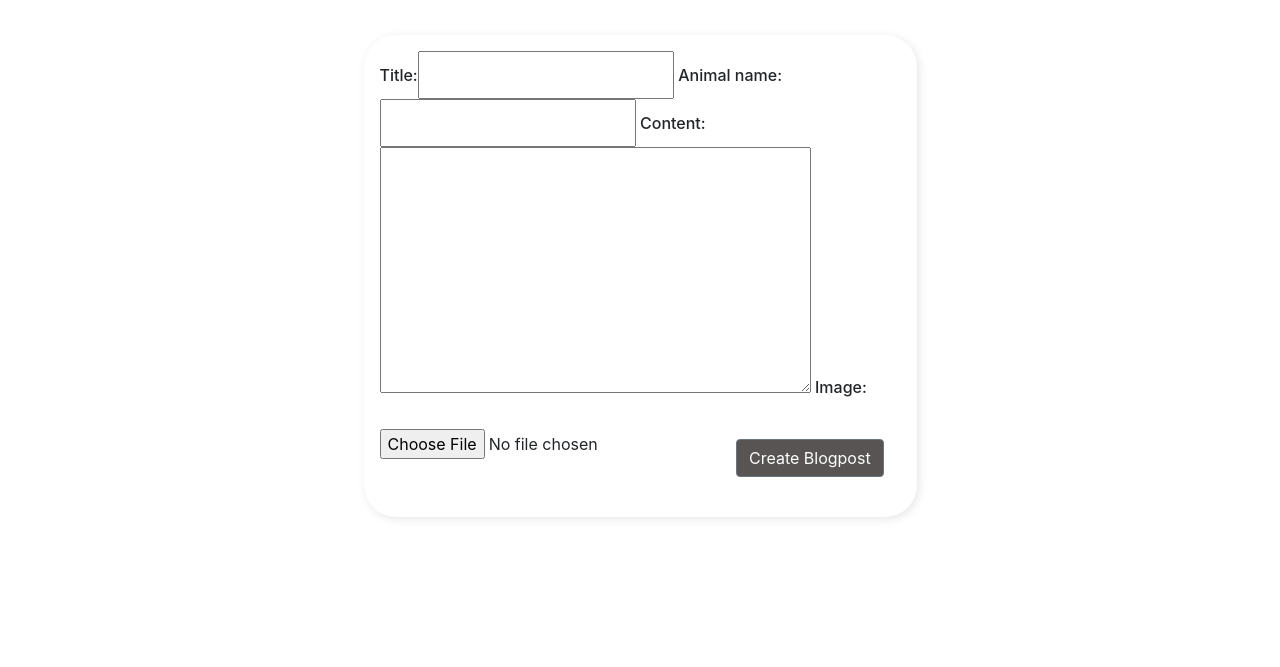
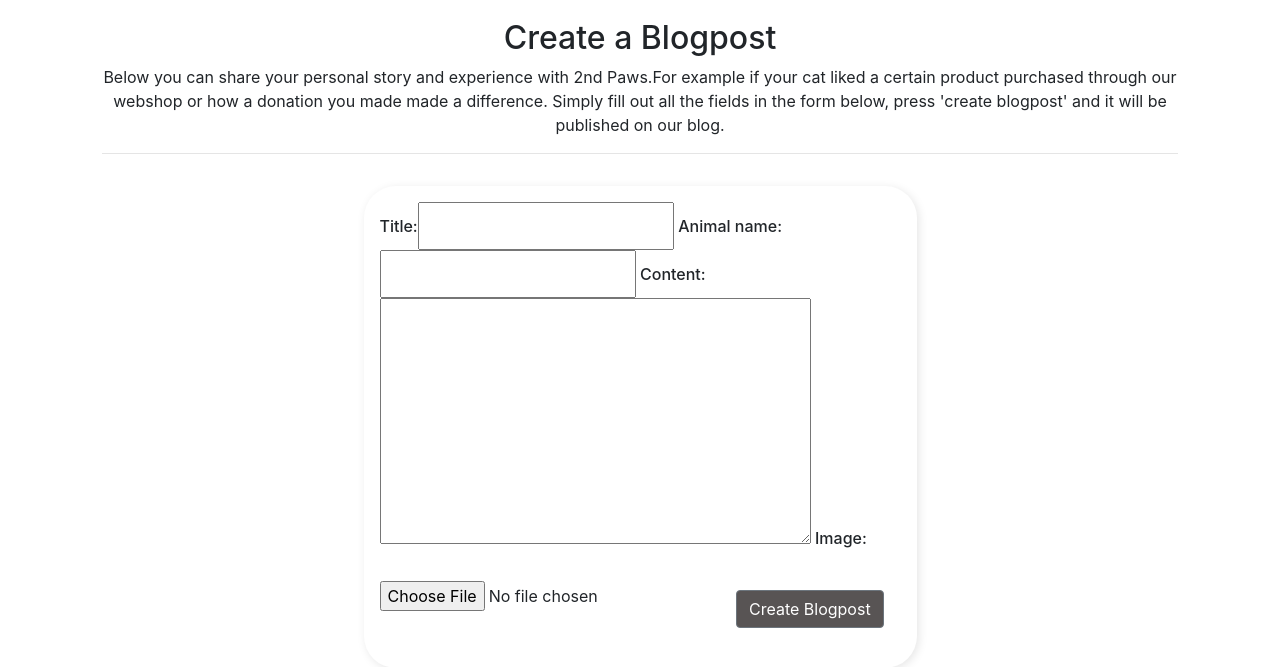
Before and after one commit to 3PU/2nd-paw, a Django app: page /blog/create_blogpost/ in a window 1280 px wide. Shown: the part 61-728 px from the top of the page. Run offline with Django 3.2, Linux system fonts and the light colour scheme; the visitor is signed in with stand-in values (Sample User, id 1); some libraries are stand-ins or nearby versions.

Commit message:
Added headline and description

```diff
--- a/blog/templates/create_blogpost.html
+++ b/blog/templates/create_blogpost.html
@@ -6,6 +6,16 @@
 
 {% block page_content %}
     <div class="container form-container">
+        <div class="text-center">
+            <h2>Create a Blogpost</h2>
+        </div>
+        <div class="text-center donate-text-container">
+            <p>Below you can share your personal story and experience with 2nd Paws.For example if
+            your cat liked a certain product purchased through our webshop or how a donation you made
+            made a difference. Simply fill out all the fields in the form below, press 'create blogpost'
+            and it will be published on our blog.</p>
+        </div>
+        <hr>
         <div class="row justify-content-center">
             <div class="col-md-6 card">
                 <form class="form-group" method="POST" enctype="multipart/form-data">
```
